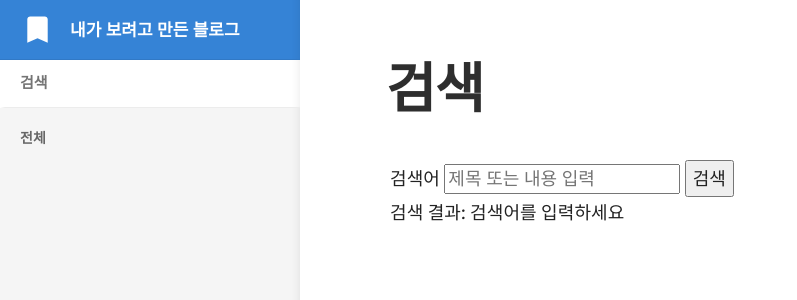
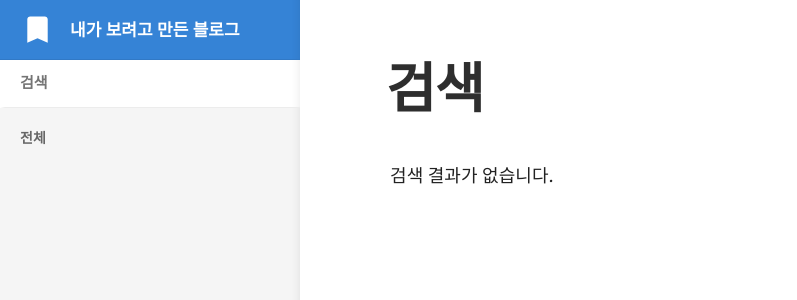
Before and after one commit to mooooonmin/mooooonmin.github.io, a Jekyll site: the page built from search.html, in a window 1280 px wide. Shown: the top 300 px of the page, without its empty margins (0-797 px from the left). Built offline with Jekyll 4.4.1, drawn with Linux system fonts in a browser that asks for light colours.

Commit message:
검색 수정

```diff
--- a/search.html
+++ b/search.html
@@ -4,14 +4,8 @@ sitemap: false
 layout: default
 ---
 
-<form action="{{ site.baseurl }}/search/" method="get" class="search-form">
-	<label for="search-input-page">검색어</label>
-	<input type="text" name="q" id="search-input-page" placeholder="제목 또는 내용 입력" value="">
-	<button type="submit">검색</button>
-</form>
-
-<p id="search-status">검색 결과: <span id="search-process">-</span></p>
 <ul id="search-results"></ul>
+<p id="search-empty" style="display: none;">검색 결과가 없습니다.</p>
 
 <script>
 (function() {
@@ -102,9 +92,10 @@ layout: default
 				html += "<li><h4><a href=\"" + url + "\">" + preview(title, query, 200) + "</a></h4><p><small>" + preview(content, query, 170) + "</small></p></li>";
 			});
 			if (resultsEl) { resultsEl.innerHTML = html; resultsEl.style.display = ""; }
+			if (emptyEl) emptyEl.style.display = "none";
 		} else {
-			statusEl.textContent = query ? "0건" : "검색어를 입력하세요";
 			if (resultsEl) { resultsEl.innerHTML = ""; resultsEl.style.display = "none"; }
+			if (emptyEl) emptyEl.style.display = "block";
 		}
 	}
 
```
Also changed, not shown: other parts of search.html (+1 -5 lines), README.md.
